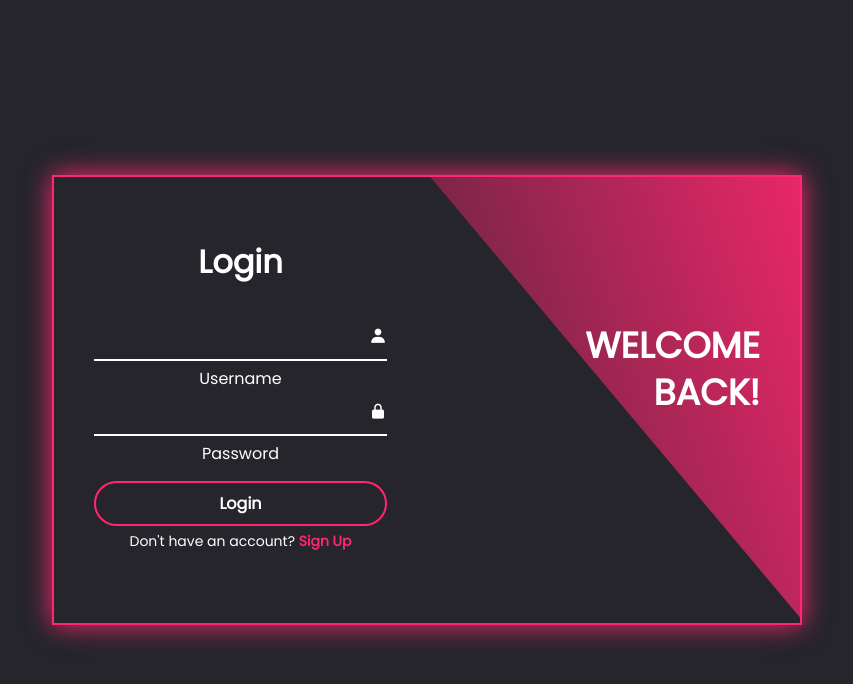
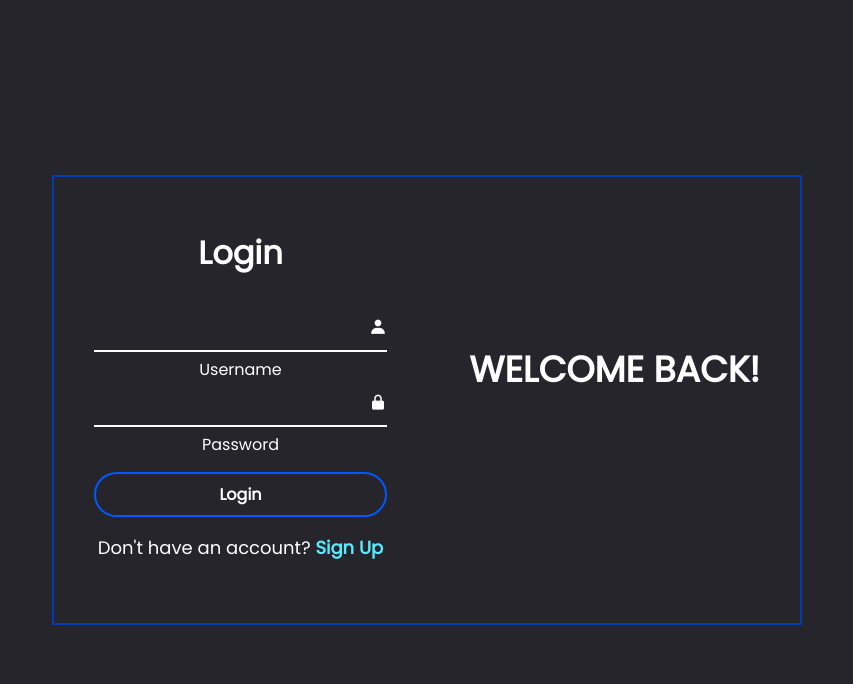
Before and after one commit to anamgiri/CampusConnect, a Flask app: template campusconnect/templates/login.html in a window 1280 px wide. Shown: the top 684 px of the page, without its empty margins (213-1066 px from the left). Run offline with Flask 3, Linux system fonts and the light colour scheme; tables that the repository leaves empty hold one stand-in row (values such as "Sample post"); the template is opened without the code that fills it: values that come from a table or form of the project are taken from there, most other values are stand-ins (such as "Sample title", 1, 10 or a date in 2020).

Commit message:
Add files via upload

```diff
--- a/campusconnect/templates/login.html
+++ b/campusconnect/templates/login.html
@@ -26,9 +47,10 @@
             position: relative;
             width: 750px;
             height: 450px;
-            border: 2px solid #ff2770;
-            box-shadow: 0 0 25px #ff2770;
+            border: 2px solid #043bb1;
             overflow: hidden;
+            z-index: 4;
+
         }
         .container .form-box{
             position: absolute;
@@ -38,10 +60,12 @@
             display: flex;
             justify-content: center;
             flex-direction: column;
+            z-index: 3;
         }
         .form-box.Login{
             left: 0px;
             padding: 0 40px;
+            z-index: 1;
         }
         .form-box h2{
             font-size: 32px;
@@ -112,37 +136,31 @@
             cursor: pointer;
             font-size: 16px;
             font-weight: 600;
-            border: 2px solid #ff2770;
+            border: 2px solid #0059ff;
             overflow: hidden;
             z-index: 1;
         }
-        .btn::before{
-            content:"";
-            position: absolute;
-            height: 100%;
-            width: 100%;
-            background: linear-gradient(#25252b, #ff2770, #25252b, #ff2770);
-            top: -100%;
-            left: 0;
-            z-index: -1;
-            transition: .5s;
+
+        .btn:hover{
+            background: blue;
 
         }
-        .btn:hover:before{
-            top:0;
-        }
         .regi-link{
-            font-size: 14px;
+            font-size: 18px;
             text-align: center;
             margin: 20px 0 10px;
+            margin-top: 11%;
         }
         .regi-link a{
             text-decoration: none;
-            color: #ff2770;
+            color: #57ebff;
             font-weight: 600;
+            text-underline-offset: 1 ;
+
         }
         .regi-link a:hover{
             text-decoration: underline;
+            animation:forwards;
         }
         .info-content{
             position: absolute;
@@ -166,23 +184,14 @@
         .info-content p{
             font-size: 16px;
         }
-        .container .curved-shape{
-            position: absolute;
-            right: 0;
-            top: -5px;
-            height: 100%;
-            width: 140%;
-            background: linear-gradient(45deg, #25252b, #ff2770);
-            transform: rotate(10deg) skewY(40deg);
-            transform-origin: bottom right;
-        }
-        .thisonly{
-            margin-left: 30px;
-        }
+
     </style>
 </head>
 <body>
+
+
     <div class="container">
+        <div id="error_message"> Opps, Some error occured !</div>
         <div class="curved-shape"></div>
         <div class="form-box Login">
             <h2>Login</h2>
@@ -210,5 +219,26 @@
     </div>
 
     </div>
+
+
+    <script>
+
+        const message = "{{ message }}";
+        const username =" {{ username }}";
+        const password = "{{ password }}";
+        if(username && password){
+        msg= document.getElementById('error_message')
+        msg.style.visibility = "visible";
+        document.getElementById("error_message").innerText = ` ${message}`;
+        setTimeout (() => {
+            msg.style.visibility = "hidden";
+        }, 3000);
+    }
+      </script>
+
+
 </body>
+
+
+
 </html>
```
Also changed, not shown: other parts of campusconnect/templates/login.html (+25 -4 lines), campusconnect/templates/register.html (+45 -9 lines).
